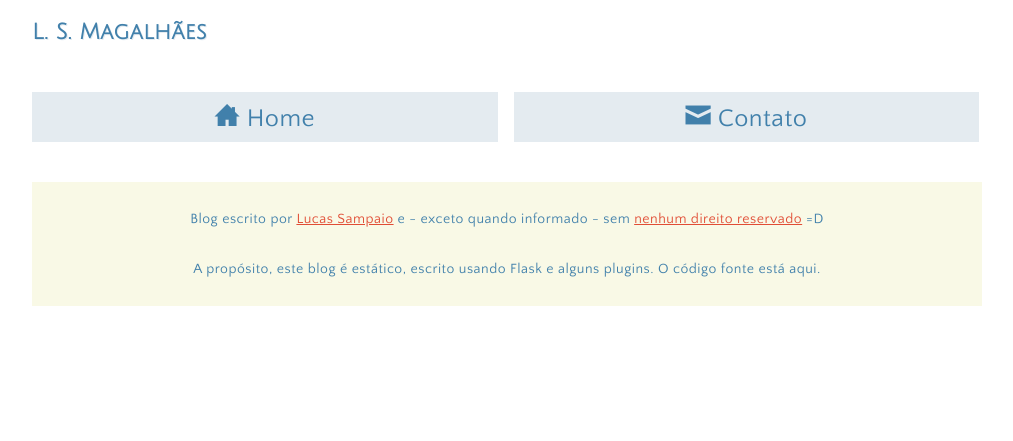
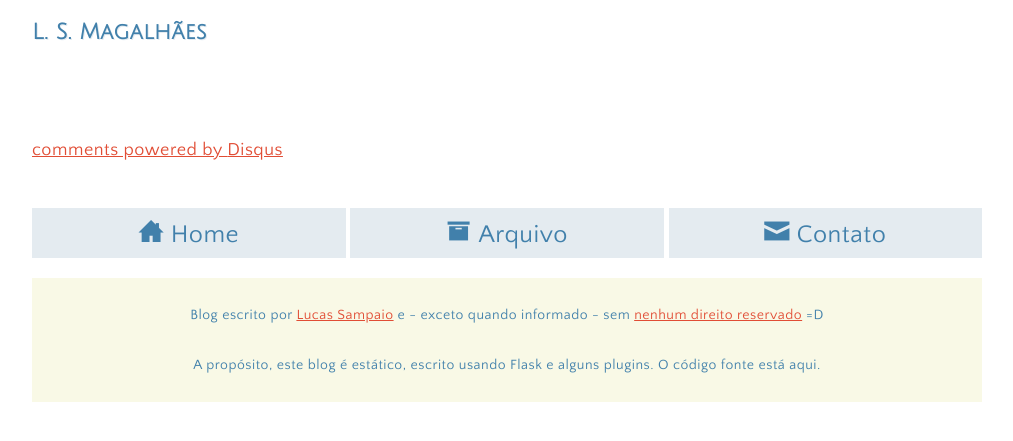
Before and after one commit to lucassmagal/blog, a Flask app: template templates/post.html in a window 1280 px wide. Shown: the top 441 px of the page, without its empty margins (133-1146 px from the left). Run offline with Flask 2, Linux system fonts and the light colour scheme; the template is opened without the code that fills it, so the values that code supplies are empty; style sheets or scripts are compiled from the project's sources; some libraries are stand-ins or nearby versions.

Commit message:
Pequenos ajustes nos templates

```diff
--- a/static/less/styles.less
+++ b/static/less/styles.less
@@ -51,6 +51,13 @@ h1 {
     }
 }
 
+section header date {
+    color: lighten(@text-color, 20%);
+    font-size: 0.8em;
+    text-align: center;
+    float: right;
+}
+
 section h2 {
     .shadow(1px);
 
@@ -83,7 +90,60 @@ a {
     color: @link-color;
 }
 
-footer {
+code {
+    font-family: 'Source Code Pro', monospace;
+    font-size: 0.9em;
+}
+
+img {
+    max-width: 100%;
+}
+
+nav {
+    font-size: 1.4em;
+    margin: 40px 0 40px 0;
+
+    ul {
+        padding: 0;
+        margin: 0;
+        width: 100%;
+        list-style: none;
+        display: block;
+
+        li {
+            .border-box;
+
+            display: inline-block;
+            float: left;
+            background: @shadow-color;
+            width: 33%;
+            margin-right: 0.5%;
+            padding: 5px;
+            text-align: center;
+
+            &:last-child {
+                margin-right: 0;
+            }
+
+            a {
+                color: @title-color;
+                text-decoration: none;
+
+                &:active {
+                    color: @link-color;
+                }
+            }
+        }
+    }
+}
+
+/* CLASSES E IDS */
+
+.comments {
+    margin-top: 40px;
+}
+
+#footer {
     .border-box;
 
     padding: 5px;
@@ -94,16 +154,20 @@ footer {
     text-align: center;
 }
 
-code {
-    font-family: 'Source Code Pro', monospace;
-    font-size: 0.9em;
+
+.ref {
+    background: #F9F9E6;
+
+    ul {
+        list-style-type: square;
+    }
 }
 
-img {
-    max-width: 100%;
+.clear {
+    content: ' ';
+    display: block;
+    clear: both;
 }
-
-/* CLASSES E IDS */
 
 .container {
     .border-box;
@@ -138,42 +202,6 @@ img {
 
             &:hover {
                 color: @link-color;
-            }
-        }
-    }
-}
-
-nav {
-    font-size: 1.4em;
-    margin: 40px 0 40px 0;
-
-    ul {
-        padding: 0;
-        margin: 0;
-        width: 100%;
-        list-style: none;
-
-        li {
-            .border-box;
-
-            display: inline-block;
-            background: @shadow-color;
-            width: 49%;
-            margin-right: 1%;
-            padding: 5px;
-            text-align: center;
-
-            &:last-child {
-                margin-right: 0;
-            }
-
-            a {
-                color: @title-color;
-                text-decoration: none;
-
-                &:active {
-                    color: @link-color;
-                }
             }
         }
     }
--- a/templates/base.html
+++ b/templates/base.html
@@ -2,6 +2,8 @@
 <html lang="pt-br">
 <head>
     <meta charset="utf-8" />
+    <meta http-equiv="X-UA-Compatible" content="IE=edge,chrome=1" />
+    <meta name="viewport" content="width=device-width; initial-scale=1; maximum-scale=1" />
 
     <link href="{{ url_for('static', filename='css/normalize.css') }}" rel="stylesheet" type="text/css" />
     <link href='http://fonts.googleapis.com/css?family=Julius+Sans+One|Quattrocento+Sans|Source+Code+Pro' rel='stylesheet' type='text/css'>    <link href="{{ url_for('static', filename='less/styles.less') }}" rel="stylesheet/less" type="text/css" />
@@ -27,7 +29,7 @@
         {% block content %}
         {% endblock %}
 
-        <footer>
+        <footer id="footer">
             <p xmlns:dct="http://purl.org/dc/terms/">
                 Blog escrito por
                 <a rel="dct:publisher" href="http://www.lsmagalhaes.com">
@@ -51,9 +53,15 @@
             moment.lang('pt-br');
             hljs.initHighlightingOnLoad();
 
-            $('date').each(function() {
+            $('date.index').each(function() {
                 var date = $(this).text();
                 var pretty_date = moment(date).fromNow();
+                $(this).html(pretty_date);
+            });
+
+            $('date.post').each(function() {
+                var date = $(this).text();
+                var pretty_date = moment(date).format("DD MMMM YYYY");
                 $(this).html(pretty_date);
             });
         });
--- a/templates/index.html
+++ b/templates/index.html
@@ -21,7 +21,10 @@
     <ul>
         <li><a class="icon-user" href="/sobre/">&nbsp;Sobre</a></li>
         <li><a class="icon-box" href="/arquivo/">&nbsp;Arquivo</a></li>
+        <li><a class="icon-mail" href="mailto:me@lsmagalhaes.com">&nbsp;Contato</a></li>
     </ul>
+
+    <div class="clear"></div>
 </nav>
 {% endblock %}
 
@@ -38,7 +41,7 @@
         {% for post in posts %}
             <li>
                 <a href="/post/{{ post.slug }}">{{ post.title }}</a>
-                <date>{{ post.published }}</date>
+                <date class="index">{{ post.published }}</date>
             </li>
         {% endfor %}
     </ul>
--- a/templates/post.html
+++ b/templates/post.html
@@ -1,4 +1,4 @@
-    {% extends 'base.html' %}
+{% extends 'base.html' %}
 
 {% block title %}
 {{ post.title }} - L. S. Magalhães
@@ -8,21 +8,40 @@
 <section>
     <header>
         <h2><a href="/post/{{ post.slug }}/">{{ post.title }}</a></h2>
+        <date class="post">{{ post.published }}</date>
     </header>
+
+    <div class="clear"></div>
 
     <article>
         {{ post.html | safe }}
     </article>
+
+    <footer class="comments">
+        <div id="disqus_thread"></div>
+        <script type="text/javascript">
+            /* * * CONFIGURATION VARIABLES: EDIT BEFORE PASTING INTO YOUR WEBPAGE * * */
+            var disqus_shortname = 'lsmagalhes'; // required: replace example with your forum shortname
+
+            /* * * DON'T EDIT BELOW THIS LINE * * */
+            (function() {
+                var dsq = document.createElement('script'); dsq.type = 'text/javascript'; dsq.async = true;
+                dsq.src = 'http://' + disqus_shortname + '.disqus.com/embed.js';
+                (document.getElementsByTagName('head')[0] || document.getElementsByTagName('body')[0]).appendChild(dsq);
+            })();
+        </script>
+        <noscript>Please enable JavaScript to view the <a href="http://disqus.com/?ref_noscript">comments powered by Disqus.</a></noscript>
+        <a href="http://disqus.com" class="dsq-brlink">comments powered by <span class="logo-disqus">Disqus</span></a>
+    </footer>
 </section>
 
 <nav id="article-bottom-nav">
     <ul>
-        <li>
-            <a class="icon-home" href="http://www.lsmagalhaes.com/">&nbsp;Home</a>
-        </li>
-        <li>
-            <a class="icon-mail" href="mailto:me@lsmagalhaes.com">&nbsp;Contato</a>
-        </li>
+        <li><a class="icon-home" href="http://www.lsmagalhaes.com/">&nbsp;Home</a></li>
+        <li><a class="icon-box" href="/arquivo/">&nbsp;Arquivo</a></li>
+        <li><a class="icon-mail" href="mailto:me@lsmagalhaes.com">&nbsp;Contato</a></li>
     </ul>
 </nav>
+
+<div class="clear"></div>
 {% endblock %}
```
Also changed, not shown: templates/arquivo.html (added).
